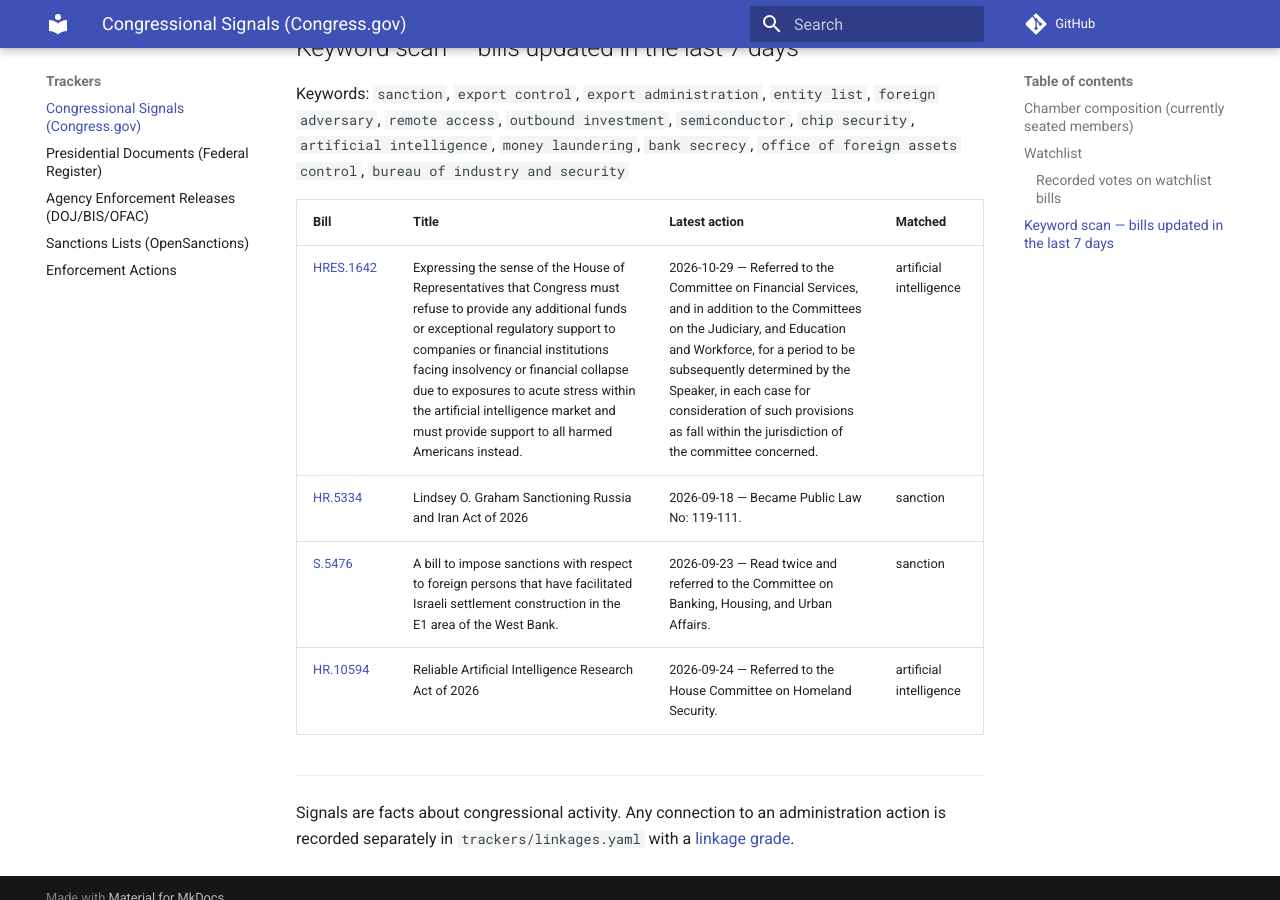
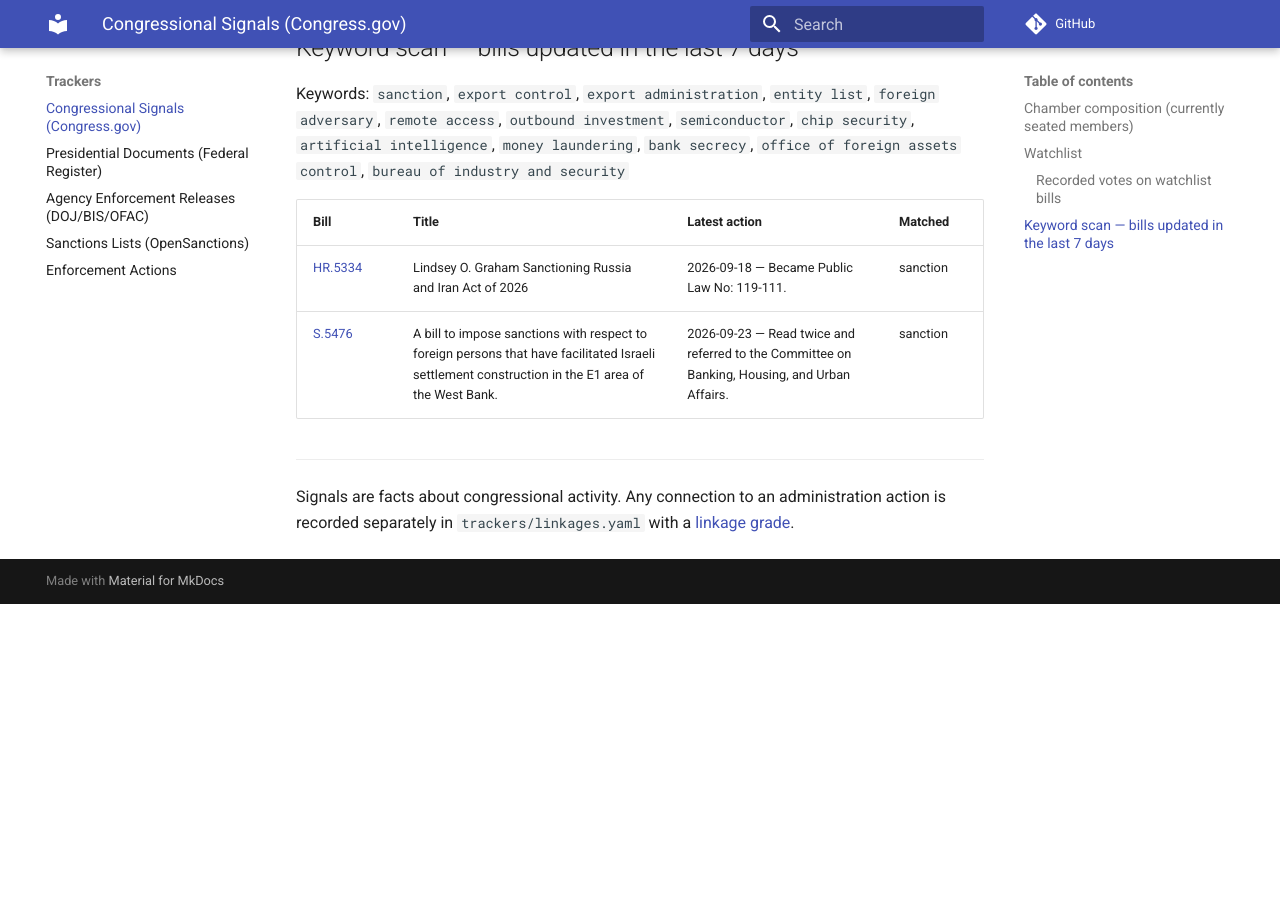
Before and after one commit to felipelago17/Congressional-Influence-Sanctions-Export-Controls, an MkDocs documentation site: the page built from docs/trackers/congress-signals.md, in a window 1280 px wide and 900 px high, scrolled down 2066 px. Built offline with MkDocs 1.6.1 and Material for MkDocs 9.7.7, drawn with Linux system fonts in a browser that asks for light colours; comment, search, counter and statistics services are not loaded; after the commit the page ends 2670 px from its top, so only the background shows below that; some of the changed text lies outside the part shown.

Commit message:
data: congress signals 2026-11-07

```diff
--- a/docs/trackers/congress-signals.md
+++ b/docs/trackers/congress-signals.md
@@ -1,6 +1,6 @@
 # Congressional signals (Congress.gov API)
 
-*Auto-generated 2026-11-06 15:10 UTC from the official [Congress.gov API](https://api.congress.gov/). Aggregate party counts only — no per-member scorecards. Not legal advice.*
+*Auto-generated 2026-11-07 14:09 UTC from the official [Congress.gov API](https://api.congress.gov/). Aggregate party counts only — no per-member scorecards. Not legal advice.*
 
 ## Chamber composition (currently seated members)
 
@@ -37,10 +37,8 @@ Keywords: `sanction`, `export control`, `export administration`, `entity list`,
 
 | Bill | Title | Latest action | Matched |
 |---|---|---|---|
-| [HRES.1642](https://www.congress.gov/bill/119th-congress/house-resolution/1642) | Expressing the sense of the House of Representatives that Congress must refuse to provide any additional funds or exceptional regulatory support to companies or financial institutions facing insolvency or financial collapse due to exposures to acute stress within the artificial intelligence market and must provide support to all harmed Americans instead. | 2026-10-29 — Referred to the Committee on Financial Services, and in addition to the Committees on the Judiciary, and Education and Workforce, for a period to be subsequently determined by the Speaker, in each case for consideration of such provisions as fall within the jurisdiction of the committee concerned. | artificial intelligence |
 | [HR.5334](https://www.congress.gov/bill/119th-congress/house-bill/5334) | Lindsey O. Graham Sanctioning Russia and Iran Act of 2026 | 2026-09-18 — Became Public Law No: 119-111. | sanction |
 | [S.5476](https://www.congress.gov/bill/119th-congress/senate-bill/5476) | A bill to impose sanctions with respect to foreign persons that have facilitated Israeli settlement construction in the E1 area of the West Bank. | 2026-09-23 — Read twice and referred to the Committee on Banking, Housing, and Urban Affairs. | sanction |
-| [HR.10594](https://www.congress.gov/bill/119th-congress/house-bill/10594) | Reliable Artificial Intelligence Research Act of 2026 | 2026-09-24 — Referred to the House Committee on Homeland Security. | artificial intelligence |
 
 ---
 Signals are facts about congressional activity. Any connection to an administration action is recorded separately in `trackers/linkages.yaml` with a [linkage grade](../methodology/linkage-grades.md).
```
Also changed, not shown: 1 other file.
